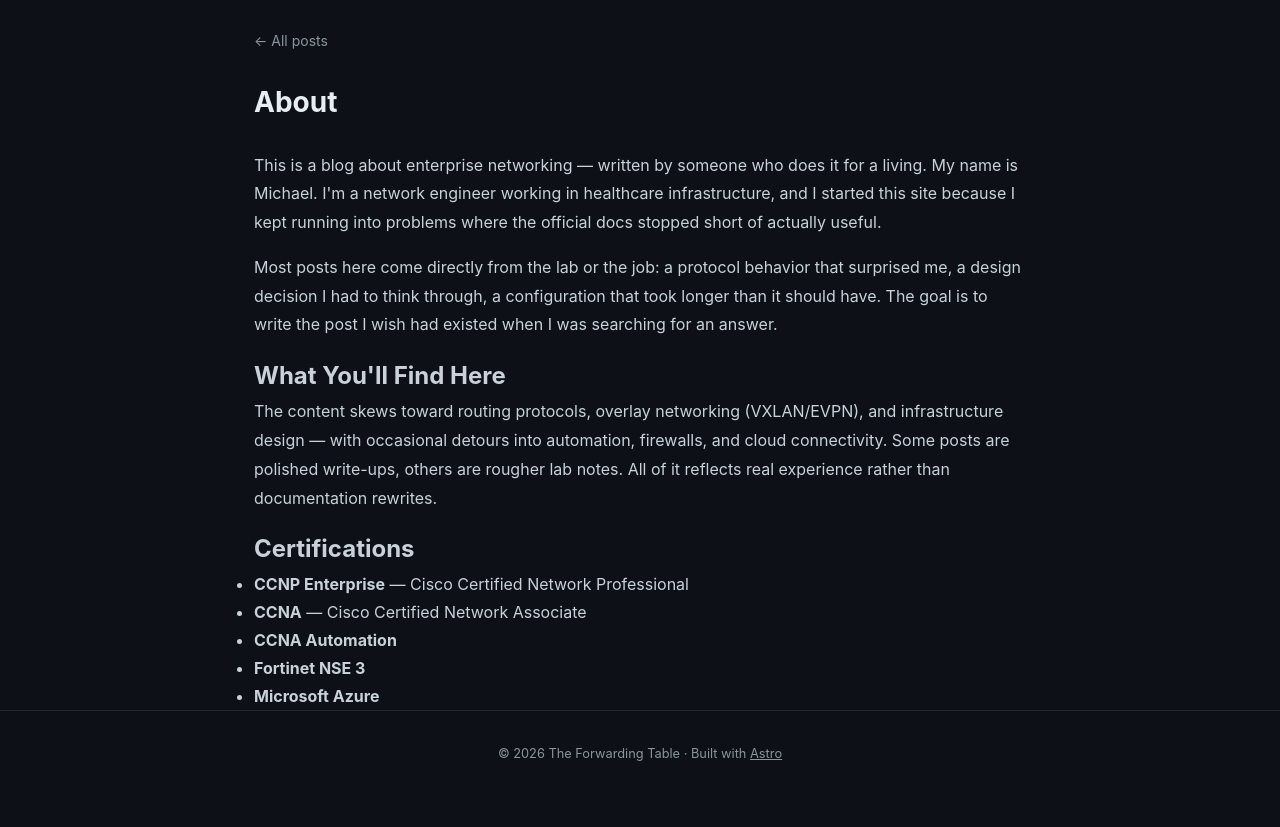
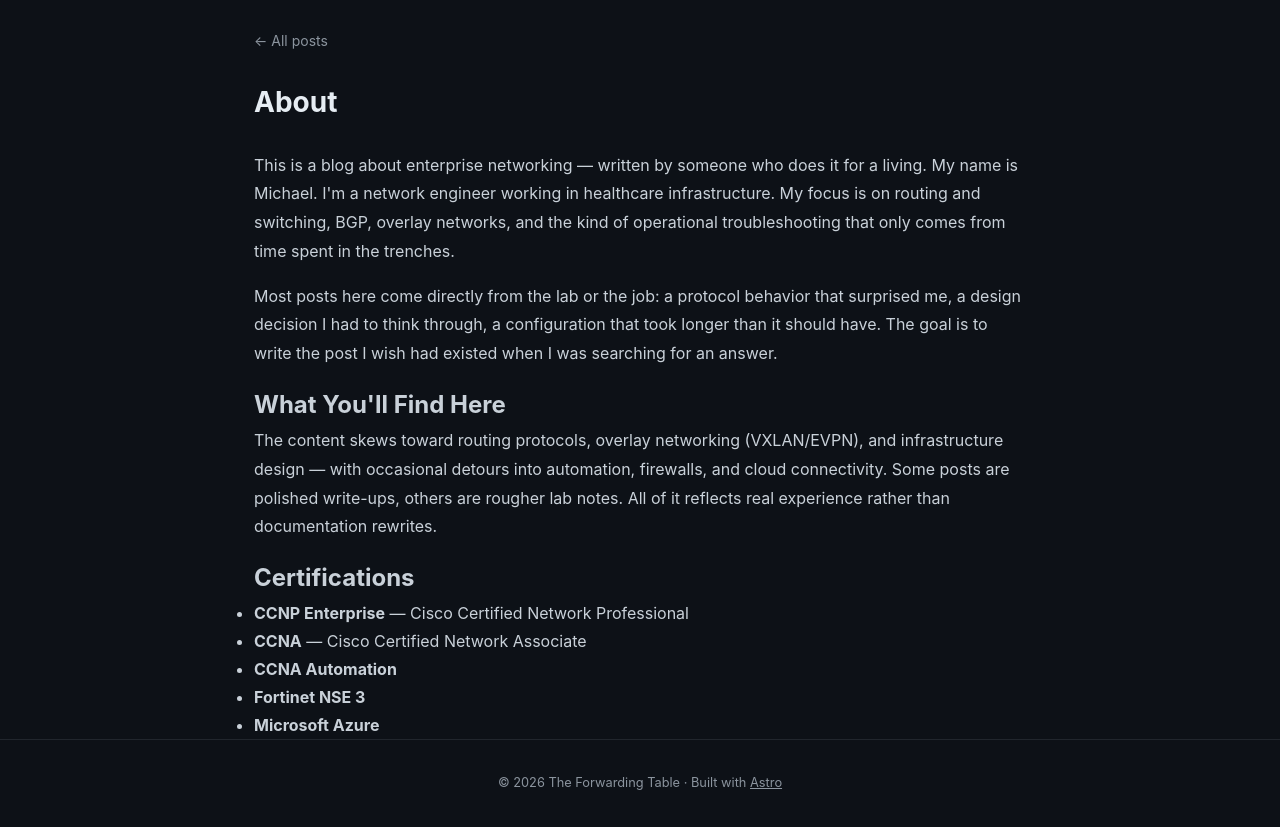
Before and after one commit to Michaelbecze/blog, an Astro site: page /blog/about in a window 1280 px wide. Shown: the part 60-887 px from the top of the page. Before the commit the page ends 858 px from the top, so only its background shows below. Built offline with nearby package versions, Linux system fonts and the light colour scheme; Astro itself is replaced by a stand-in of ours.

Commit message:
chaged about again

```diff
--- a/src/pages/about.astro
+++ b/src/pages/about.astro
@@ -9,9 +9,9 @@ const base = import.meta.env.BASE_URL;
     <div class="about-content">
       <p>
         This is a blog about enterprise networking — written by someone who does it for a living.
-        My name is Michael. I'm a network engineer working in healthcare infrastructure, and I
-        started this site because I kept running into problems where the official docs stopped
-        short of actually useful.
+        My name is Michael. I'm a network engineer working in healthcare infrastructure.
+        My focus is on routing and switching, BGP, overlay networks, and the kind of operational
+        troubleshooting that only comes from time spent in the trenches.
       </p>
       <p>
         Most posts here come directly from the lab or the job: a protocol behavior that surprised
```
